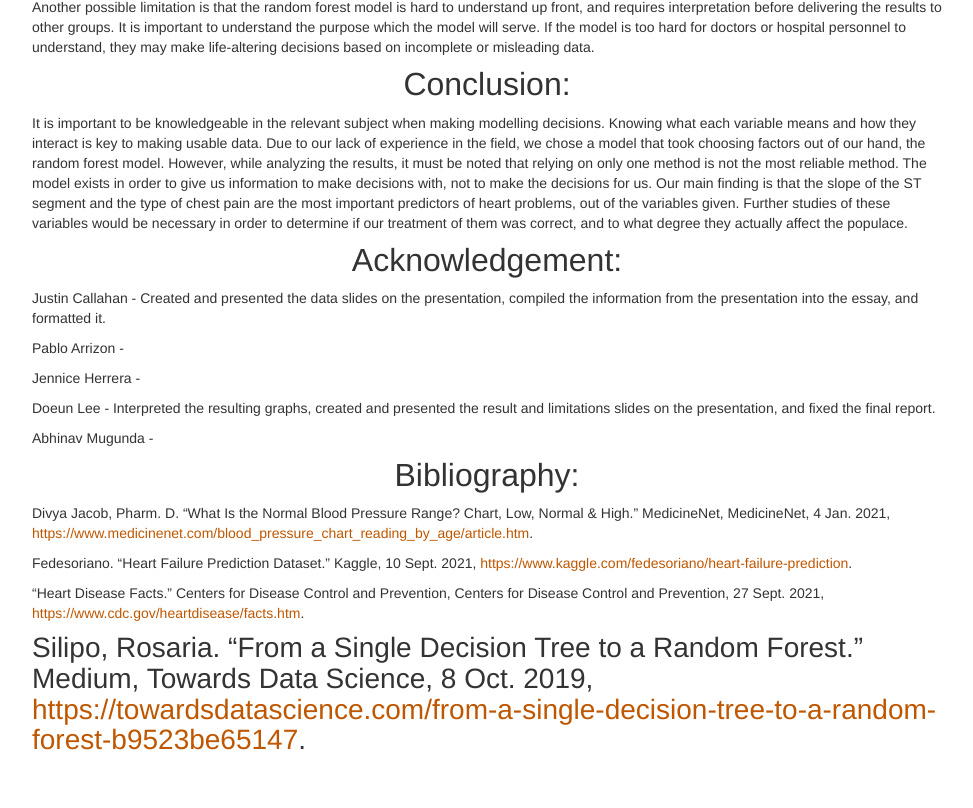
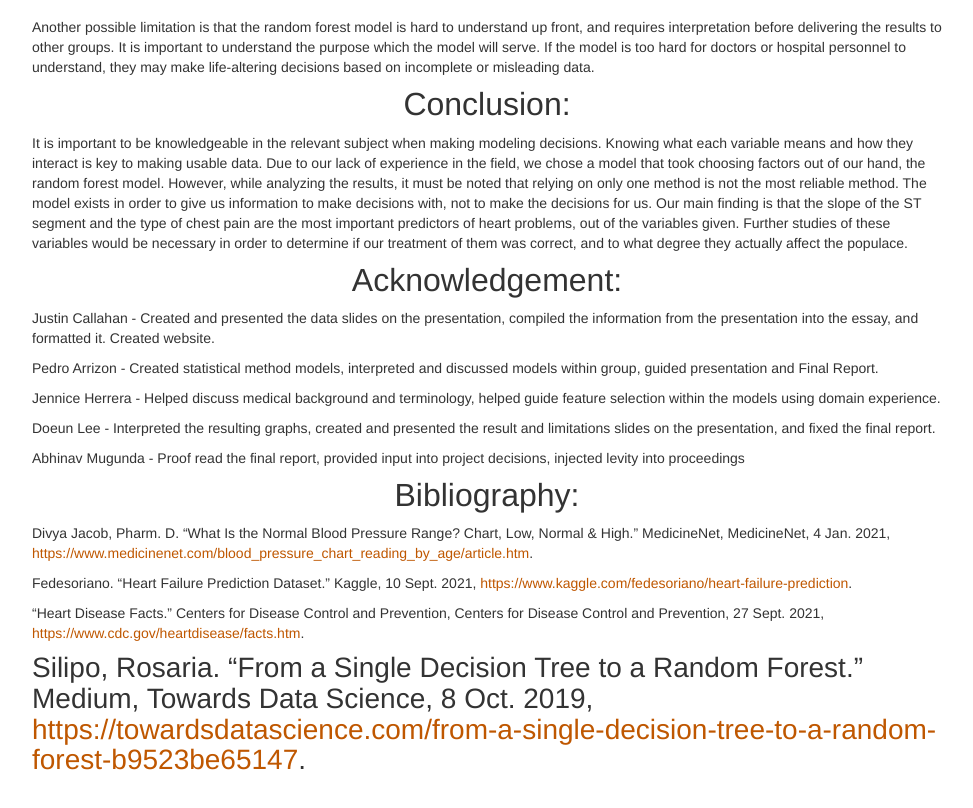
Before and after one commit to callajus000/callajus000.github.io, a plain HTML site: page index.html in a window 1280 px wide. Shown: the part 6079-6887 px from the top of the page, without its empty margins (153-1126 px from the left). Drawn offline with nearby package versions, Linux system fonts and the light colour scheme; some packages are replaced by stand-ins of ours.

Commit message:
moreupdates

```diff
--- a/index.html
+++ b/index.html
@@ -334,7 +334,7 @@ $(document).ready(function () {
 <h1>Modeling:</h1>
 <p>Our problem was a classification problem. The task was to assign the patients into one of two categories, developing heart problems or not developing heart problems, based on the variables given.</p>
 <p><img src="data10.jpg" /></p>
-<p>In order to pursue the classification goal, our group decided on using a random forest model, which is a collection of decision tree models. Decision trees work by splitting the predictor feature space into sections. At each split, the model makes a decision in order to make the best model classes. A random forest uses a random set of features at each split to decorrelate the features with each other. It creates multiple overgrown trees and uses bootstrapping to help create a low variance model. We chose the random forest model over typical decision trees because regular decision trees are trained to take the best split to maximize the entropy gain(greedy split). Trees might also not be affected by other, weaker predictor features because those features were ignored in favor of other more impactful features. We would like to avoid this, as we want all features to be taken into account. Since we introduced so much bias into our model we are hoping to achieve model accuracy at the cost of model variance increasing.</p>
+<p>In order to pursue the classification goal, our group decided on using a random forest model, which is a collection of decision tree models. Decision trees work by splitting the predictor feature space into sections. At each split, the model makes a decision in order to make the best model classes. This can lead to problems because these models heavily lean towards only certain features and neglect others. To combat this, we used a random forest. This model creates multiple overgrown trees and uses bootstrapping to help create a low variance model. We chose the random forest model over typical decision trees because regular decision trees are trained to take the best split to maximize the entropy gain(greedy split). A random forest uses a random set of features at each split to decorrelate the features with each other allowing us to account for all predictor features. For the parameters for our model we set up the model to take only 3 predictor features out of our subset of 8 predictor features for each tree. We decided to not prune any of our bootstrapped trees to allow us to limit the amount of bias we introduce into the model, which we further explain in limitations.</p>
 </div>
 <div id="discussion" class="section level1">
 <h1>Discussion:</h1>
@@ -348,15 +348,15 @@ $(document).ready(function () {
 </div>
 <div id="conclusion" class="section level1">
 <h1>Conclusion:</h1>
-<p>It is important to be knowledgeable in the relevant subject when making modelling decisions. Knowing what each variable means and how they interact is key to making usable data. Due to our lack of experience in the field, we chose a model that took choosing factors out of our hand, the random forest model. However, while analyzing the results, it must be noted that relying on only one method is not the most reliable method. The model exists in order to give us information to make decisions with, not to make the decisions for us. Our main finding is that the slope of the ST segment and the type of chest pain are the most important predictors of heart problems, out of the variables given. Further studies of these variables would be necessary in order to determine if our treatment of them was correct, and to what degree they actually affect the populace.</p>
+<p>It is important to be knowledgeable in the relevant subject when making modeling decisions. Knowing what each variable means and how they interact is key to making usable data. Due to our lack of experience in the field, we chose a model that took choosing factors out of our hand, the random forest model. However, while analyzing the results, it must be noted that relying on only one method is not the most reliable method. The model exists in order to give us information to make decisions with, not to make the decisions for us. Our main finding is that the slope of the ST segment and the type of chest pain are the most important predictors of heart problems, out of the variables given. Further studies of these variables would be necessary in order to determine if our treatment of them was correct, and to what degree they actually affect the populace.</p>
 </div>
 <div id="acknowledgement" class="section level1">
 <h1>Acknowledgement:</h1>
-<p>Justin Callahan - Created and presented the data slides on the presentation, compiled the information from the presentation into the essay, and formatted it.</p>
-<p>Pablo Arrizon -</p>
-<p>Jennice Herrera -</p>
+<p>Justin Callahan - Created and presented the data slides on the presentation, compiled the information from the presentation into the essay, and formatted it. Created website.</p>
+<p>Pedro Arrizon - Created statistical method models, interpreted and discussed models within group, guided presentation and Final Report.</p>
+<p>Jennice Herrera - Helped discuss medical background and terminology, helped guide feature selection within the models using domain experience.</p>
 <p>Doeun Lee - Interpreted the resulting graphs, created and presented the result and limitations slides on the presentation, and fixed the final report.</p>
-<p>Abhinav Mugunda -</p>
+<p>Abhinav Mugunda - Proof read the final report, provided input into project decisions, injected levity into proceedings</p>
 </div>
 <div id="bibliography" class="section level1">
 <h1>Bibliography:</h1>
```
